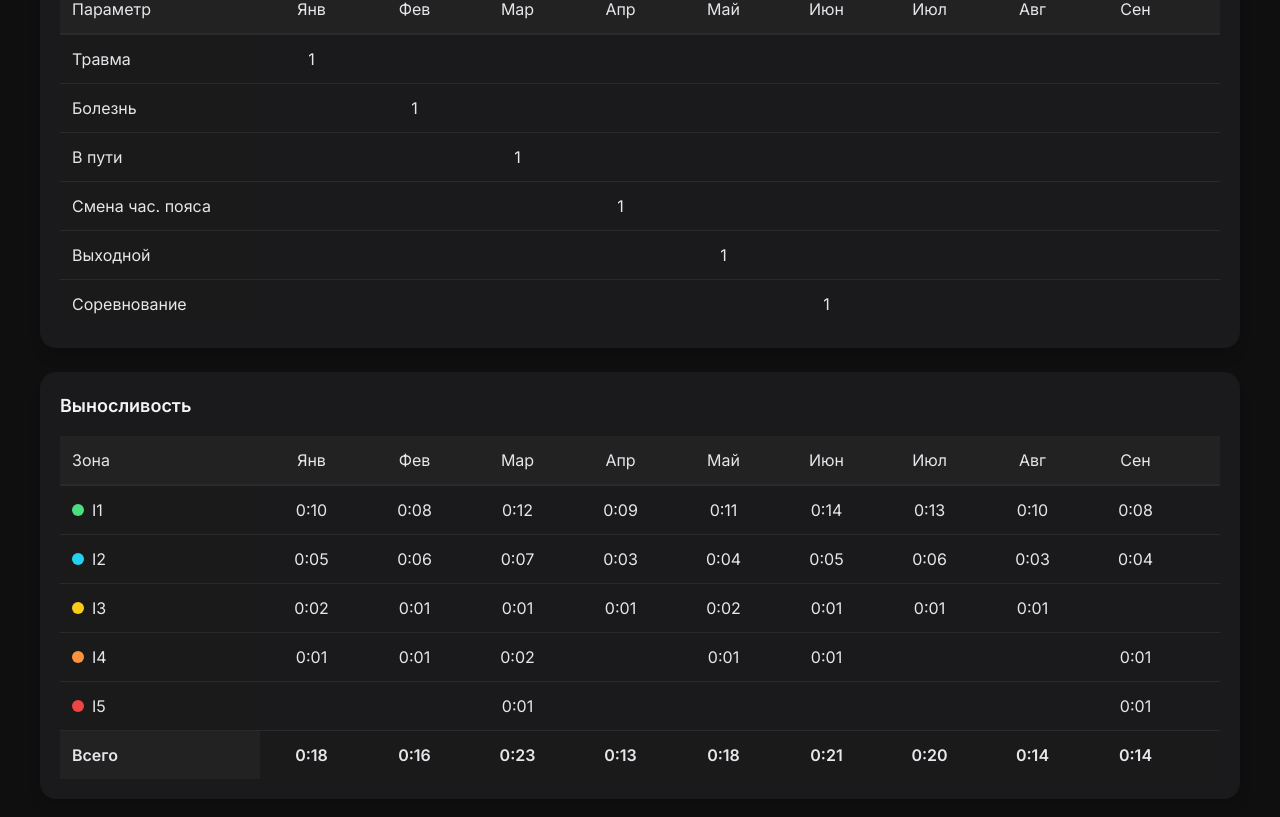
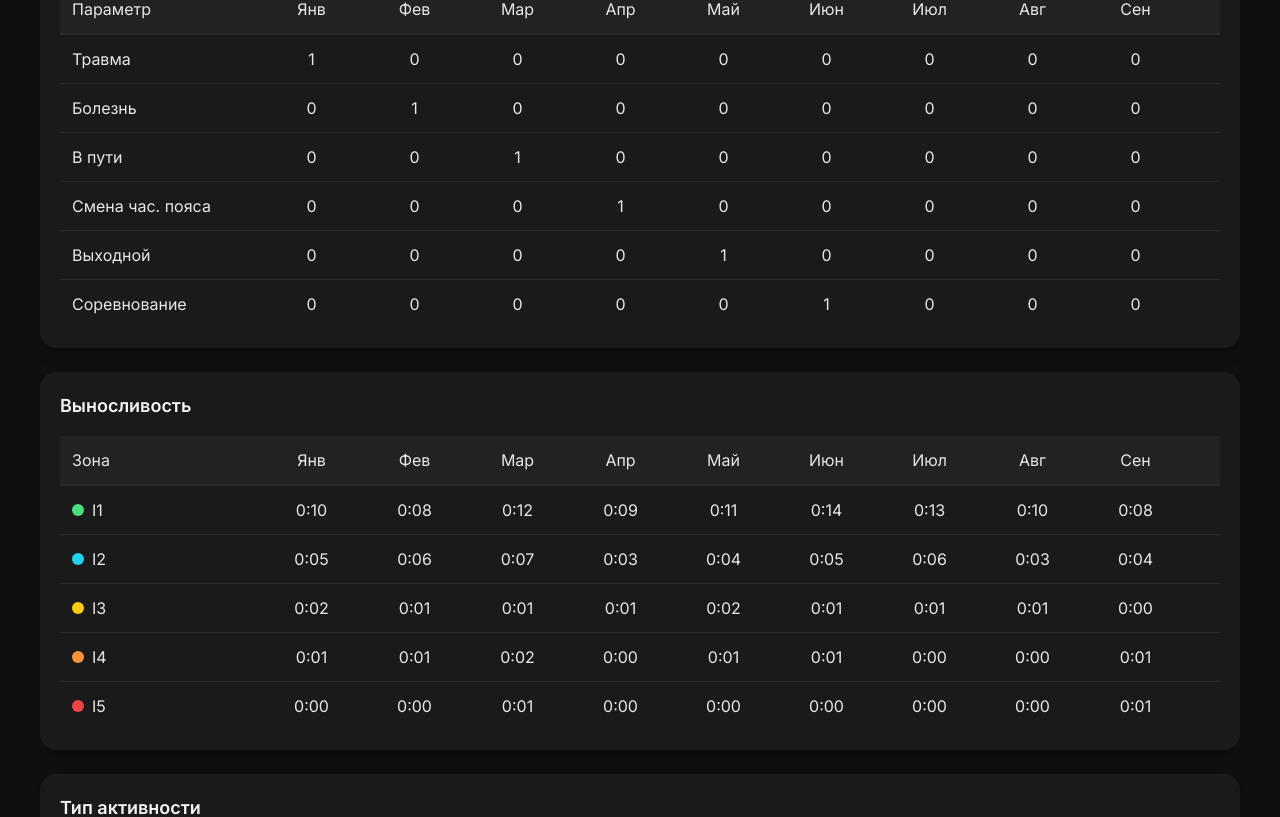
Before and after one commit to mbaliabin/dagbook-test, a React (Vite) app in the folder fasx-frontend/: page /statistics in a window 1280 px wide. Shown: the part 812-1629 px from the top of the page. Built offline with nearby package versions, Linux system fonts and the light colour scheme.

Commit message:
Доработка StatisticsPage.tsx 397

```diff
--- a/fasx-frontend/src/pages/StatisticsPage.tsx
+++ b/fasx-frontend/src/pages/StatisticsPage.tsx
@@ -276,8 +276,8 @@ const TableSection: React.FC<{ table: any; index: number }> = ({ table, index })
                     style={{ width: colWidth }}
                   >
                     {table.title === "Выносливость" || table.title === "Тип активности"
-                      ? val > 0 ? formatTime(val) : ""
-                      : val > 0 ? val : ""}
+                      ? formatTime(val)
+                      : val}
                   </div>
                 ))}
 
@@ -285,51 +285,17 @@ const TableSection: React.FC<{ table: any; index: number }> = ({ table, index })
                   className="p-3 text-center bg-[#1f1f1f] flex-none"
                   style={{ width: totalWidth }}
                 >
-                  {row.total || ""}
+                  {row.total}
                 </div>
               </div>
             ))}
           </div>
-
-          {/* TOTAL ROW ПО МЕСЯЦАМ */}
-          {table.title !== "Параметры дня" && (
-            <div className="flex border-t border-[#2a2a2a] bg-gradient-to-r from-[#1f1f1f] to-[#2a2a2a] font-semibold">
-              <div
-                className="p-3 sticky left-0 bg-[#222] z-10"
-                style={{ width: leftWidth }}
-              >
-                Всего
-              </div>
-
-              {filteredMonths.map((_, k) => {
-                const monthSum = table.data.reduce((sum, row: any) => sum + (row.months[k] || 0), 0);
-                return (
-                  <div
-                    key={k}
-                    className="p-3 text-center flex-none bg-[#1a1a1a] hover:bg-[#3b3b3b] transition-colors"
-                    style={{ width: colWidth }}
-                  >
-                    {(table.title === "Выносливость" || table.title === "Тип активности")
-                      ? monthSum > 0 ? formatTime(monthSum) : ""
-                      : monthSum > 0 ? monthSum : ""}
-                  </div>
-                );
-              })}
-
-              <div
-                className="p-3 text-center bg-[#1f1f1f] flex-none hover:bg-[#3b3b3b] transition-colors"
-                style={{ width: totalWidth }}
-              >
-                {table.data.reduce((sum, row: any) => sum + (row.total || 0), 0) || ""}
-              </div>
-            </div>
-          )}
-
         </div>
       </div>
     </div>
   );
 };
+
 
 
   const handleLogout = () => {
```
